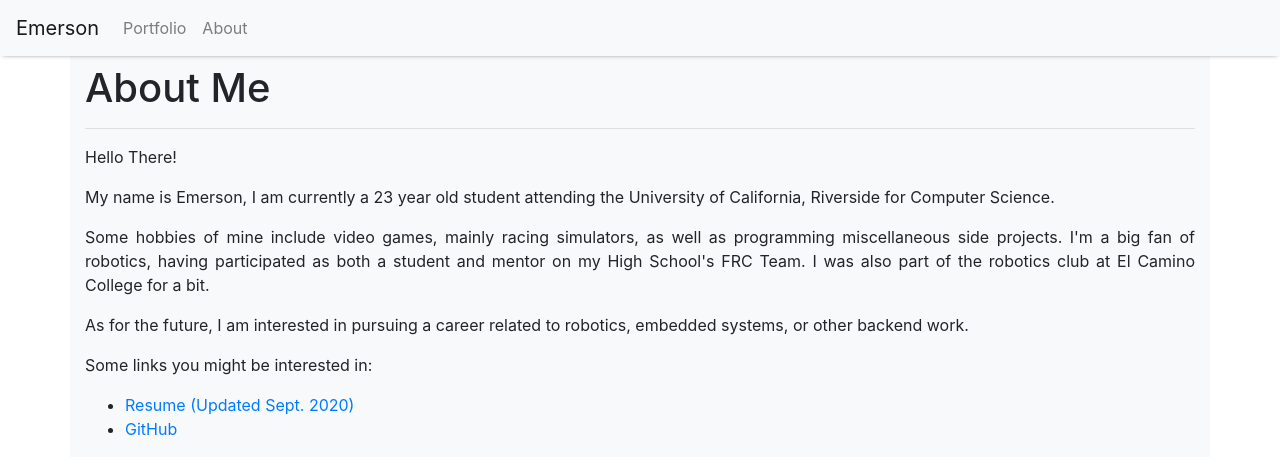
After one commit to emwjacobson/emwj.dev, a Django app: template app/templates/app/about.html in a window 1280 px wide. The commit adds this page. Shown: the top 474 px of the page. Run offline with Django 3.2, Linux system fonts and the light colour scheme; the template is opened without the code that fills it, so the values that code supplies are empty; some libraries are stand-ins or nearby versions.

Commit message:
Added about page

```diff
--- /dev/null
+++ b/app/templates/app/about.html
@@ -0,0 +1,23 @@
+{% extends 'app/base.html' %}
+
+{% block content %}
+<div class="row">
+    <div class="col-md-12">
+        <p class="h1 pt-2">About Me</p><hr>
+    </div>
+    <div class="col-md-12">
+        <p>Hello There!</p>
+        <p class="text-justify">My name is Emerson, I am currently a 23 year old student attending the University of California, Riverside for Computer Science.</p>
+        <p class="text-justify">Some hobbies of mine include video games, mainly racing simulators, as well as programming miscellaneous side projects. I'm a big fan of robotics, having participated as both a student and mentor on my High School's FRC Team. I was also part of the robotics club at El Camino College for a bit.</p>
+        <p class="text-justify">As for the future, I am interested in pursuing a career related to robotics, embedded systems, or other backend work.</p>
+        <p class="text-justify">Some links you might be interested in:
+        <ul>
+            <li><a href="https://docs.google.com/document/d/1vV8MZycjf3SNijGLWHM6Tyf9U5kk3o07aozugIYXC_8/edit?usp=sharing" target="_blank" rel="noopener noreferrer">Resume (Updated Sept. 2020)</a></li>
+            <li><a href="https://github.com/emwjacobson/" target="_blank" rel="noopener noreferrer">GitHub</a></li>
+        </ul></p>
+    </div>
+</div>
+
+
+
+{% endblock content %}
--- a/app/urls.py
+++ b/app/urls.py
@@ -4,5 +4,5 @@ from . import views
 
 urlpatterns = [
     path('', views.index, name='index'),
-    path('about', views.index, name='about'),
+    path('about', views.about, name='about'),
 ]
```
Also changed, not shown: app/templates/app/index.html (+4 -4 lines), app/views.py (+28 -0 lines).
